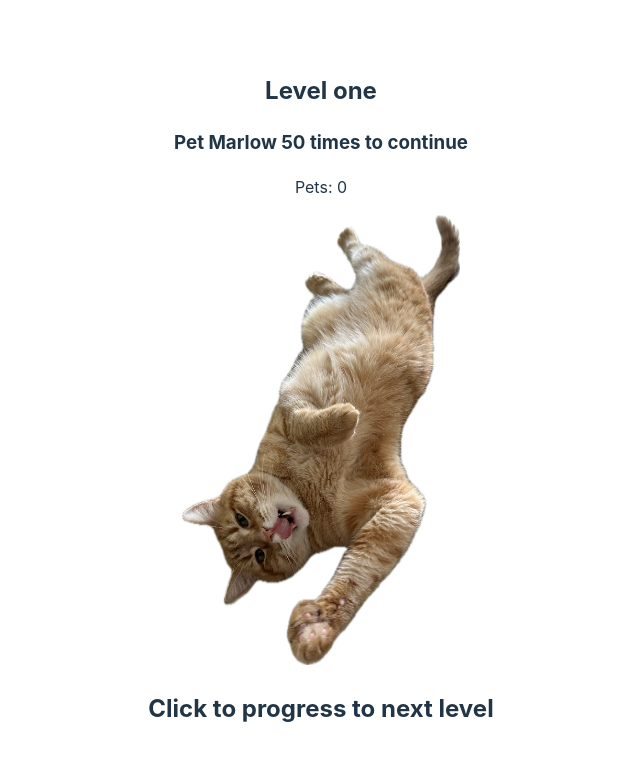
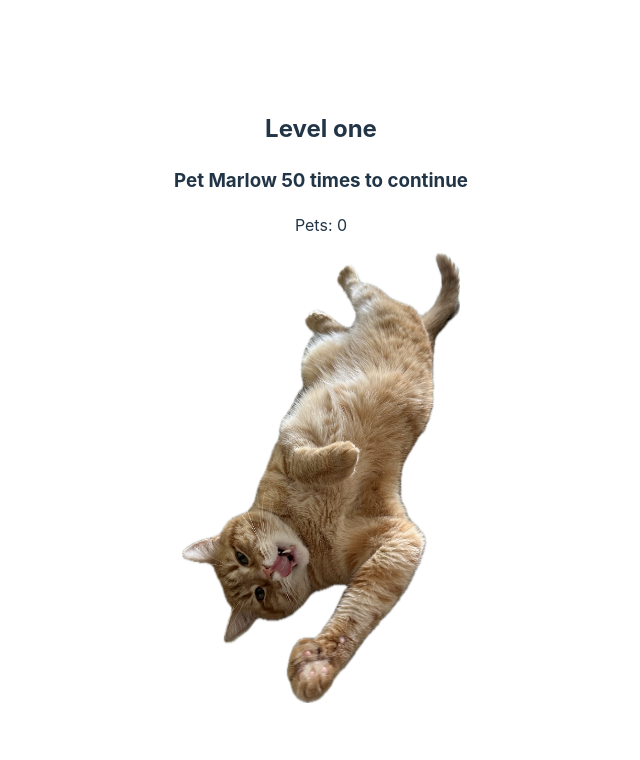
Before and after one commit to umatt1/sophiaValentines, a React (Vite) app: page / in a window 1280 px wide. Shown: the top 760 px of the page, without its empty margins (319-959 px from the left). Built offline with nearby package versions, Linux system fonts and the light colour scheme.

Commit message:
Fixes the progression to next level form level 1

```diff
--- a/src/levels/one/index.tsx
+++ b/src/levels/one/index.tsx
@@ -10,8 +10,11 @@ function One(nextLevel: any) {
     <p>Pets: {pets}</p>
     <img className="marlow" src={pets >= 50 ? marlowlove : marlow} alt="Marlow" height='450px' onClick={()=>setPets(pets+1)}/>
     {pets >= 50 &&
-        <p>Petting quota achieved</p>}
-        <h2 onClick={() => nextLevel()}>Click to progress to next level</h2>
+    <div onClick={() => nextLevel()}>
+        <p>Petting quota achieved</p>
+        <h2>Click to progress to next level</h2>
+    </div>
+    }
     </>
 }
 
```
